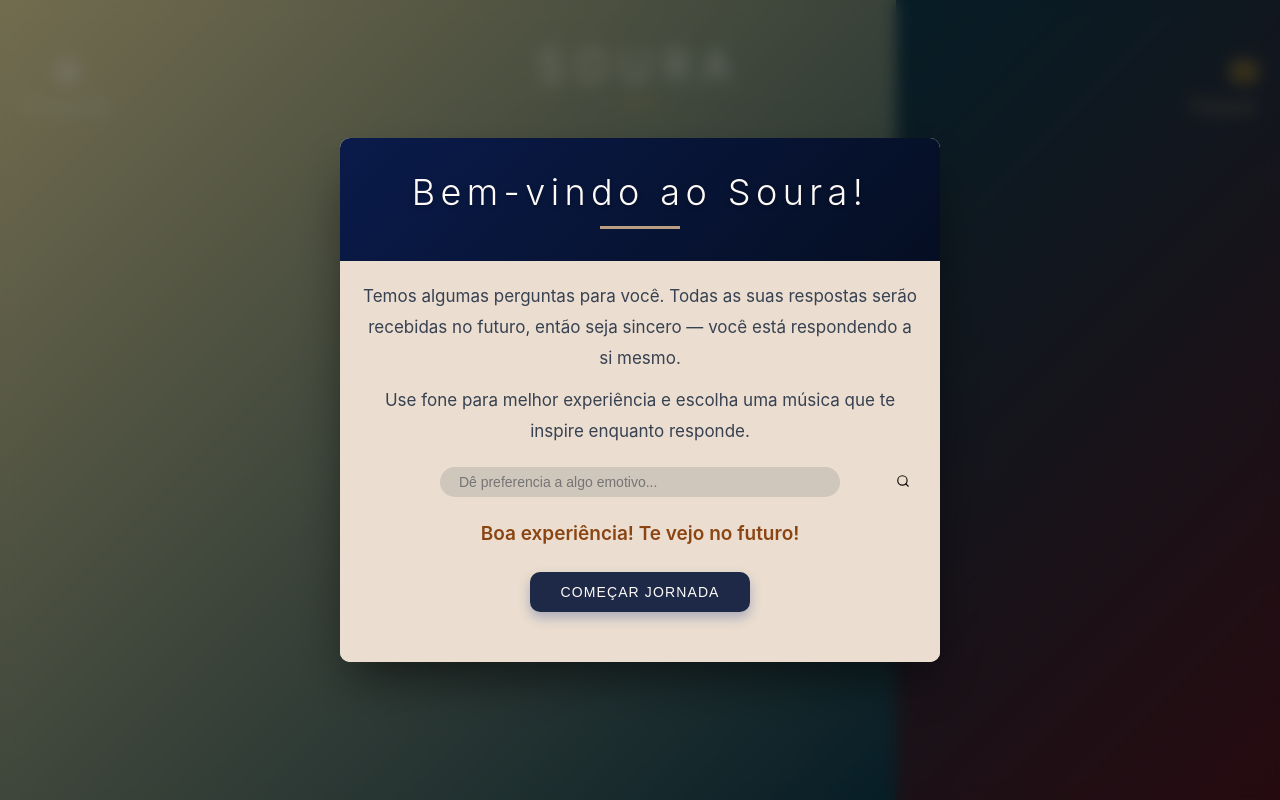
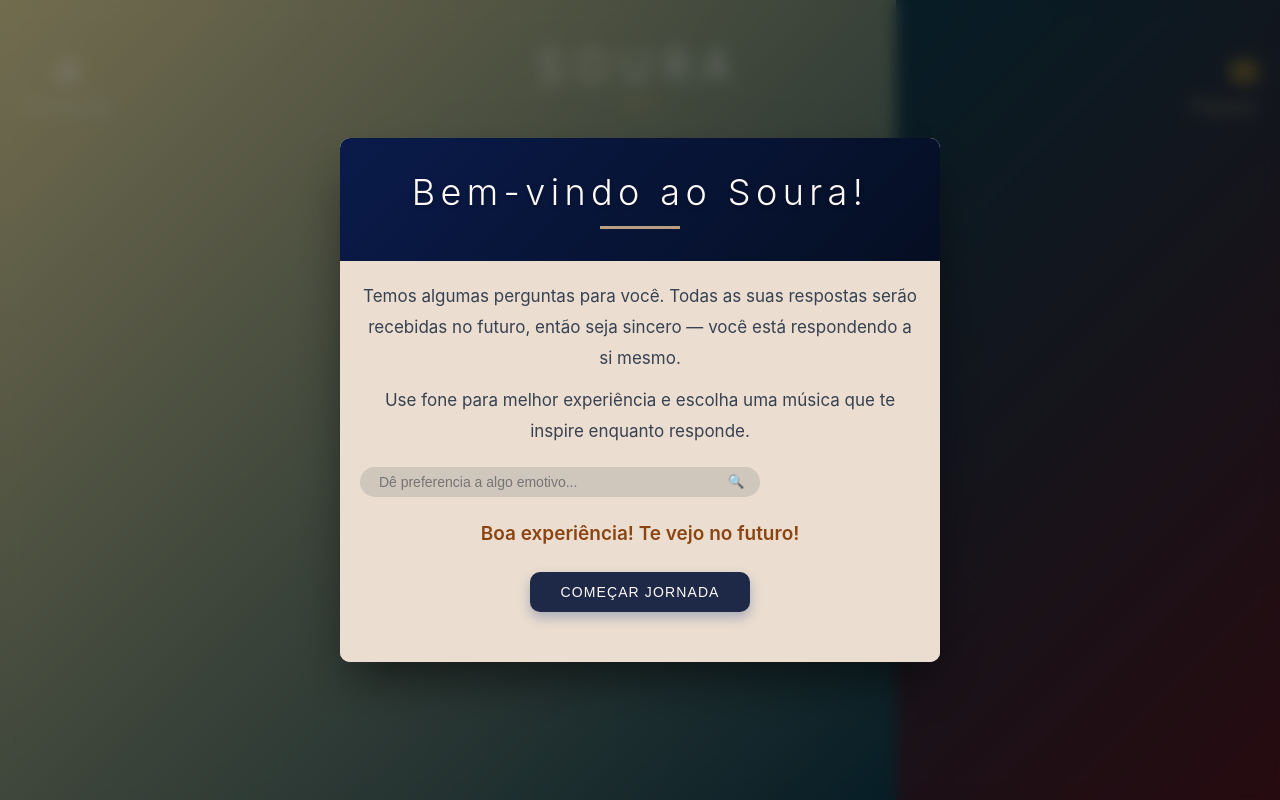
Before and after one commit to skycavalcant/soura, a React (Vite) app in the folder frontend-vite/: page / in a window 1280 px wide. Built offline with nearby package versions, Linux system fonts and the light colour scheme; the HTML template or start-up script is replaced by a standard one.

Commit message:
melhorando botão

```diff
--- a/frontend-vite/src/components/TimeCapsule.jsx
+++ b/frontend-vite/src/components/TimeCapsule.jsx
@@ -166,7 +166,7 @@ const WelcomeModal = ({ isOpen, onClose, onSelectVideo }) => {
               Use fone para melhor experiência e escolha uma música que te inspire enquanto responde.
             </p>
 
-            <div style={{ position: 'relative', width: 'center', marginBottom: '20px' }}>
+            <div style={{ position: 'relative', width: 'center', maxWidth: "400px", minWidth: "100px" }}>
               <input
                 type="text"
                 placeholder=" Dê preferencia a algo emotivo..."
@@ -175,8 +175,6 @@ const WelcomeModal = ({ isOpen, onClose, onSelectVideo }) => {
                 onKeyPress={(e) => e.key === 'Enter' && searchYouTubeMusic(searchQuery)}
                 style={{
                   width: "100%",
-                  maxWidth: "400px",
-                  minWidth: "100px",
                   height: "30px",
                   padding: '4px 35px 4px 15px',
                   border: 'none',
@@ -192,9 +190,9 @@ const WelcomeModal = ({ isOpen, onClose, onSelectVideo }) => {
                 disabled={isSearching || !searchQuery.trim()}
                 style={{
                   position: 'absolute',
-                  right: '5px',
-                  top: '3px',
-                  padding: '2px',
+                  right: "12px",
+                  top: "50%",
+                  transform: "translateY(-50%)",
                   backgroundColor: 'transparent',
                   color: '#110c08ff',
                   border: 'none',
@@ -202,14 +200,13 @@ const WelcomeModal = ({ isOpen, onClose, onSelectVideo }) => {
                   width: '24px',
                   height: '24px',
                   cursor: isSearching ? 'not-allowed' : 'pointer',
-                  fontSize: '12px',
                   display: 'flex',
                   alignItems: 'center',
                   justifyContent: 'center',
                   opacity: isSearching ? 0.5 : 1
                 }}
               >
-                <Search size={14} />
+                🔍
               </button>
             </div>
 
```
